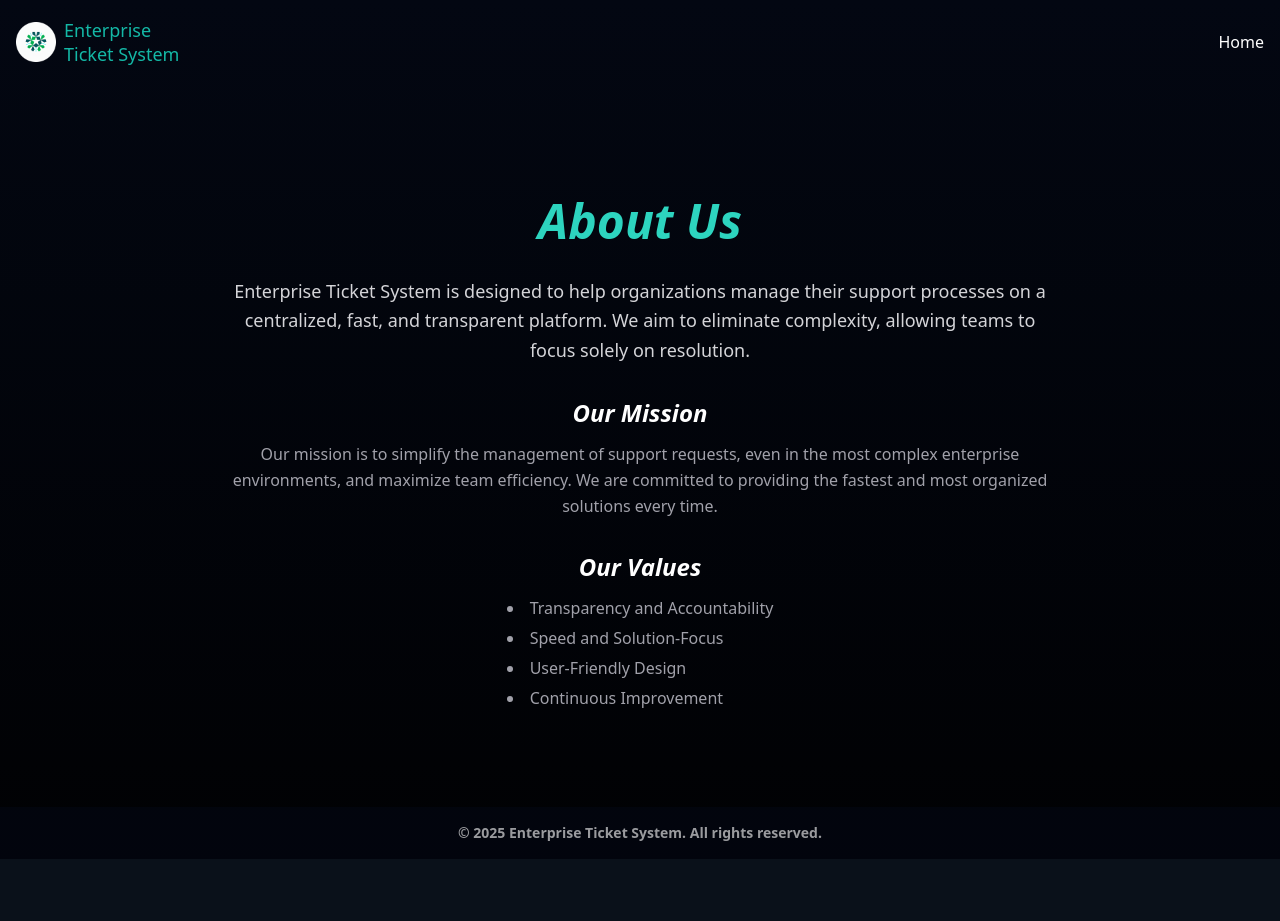
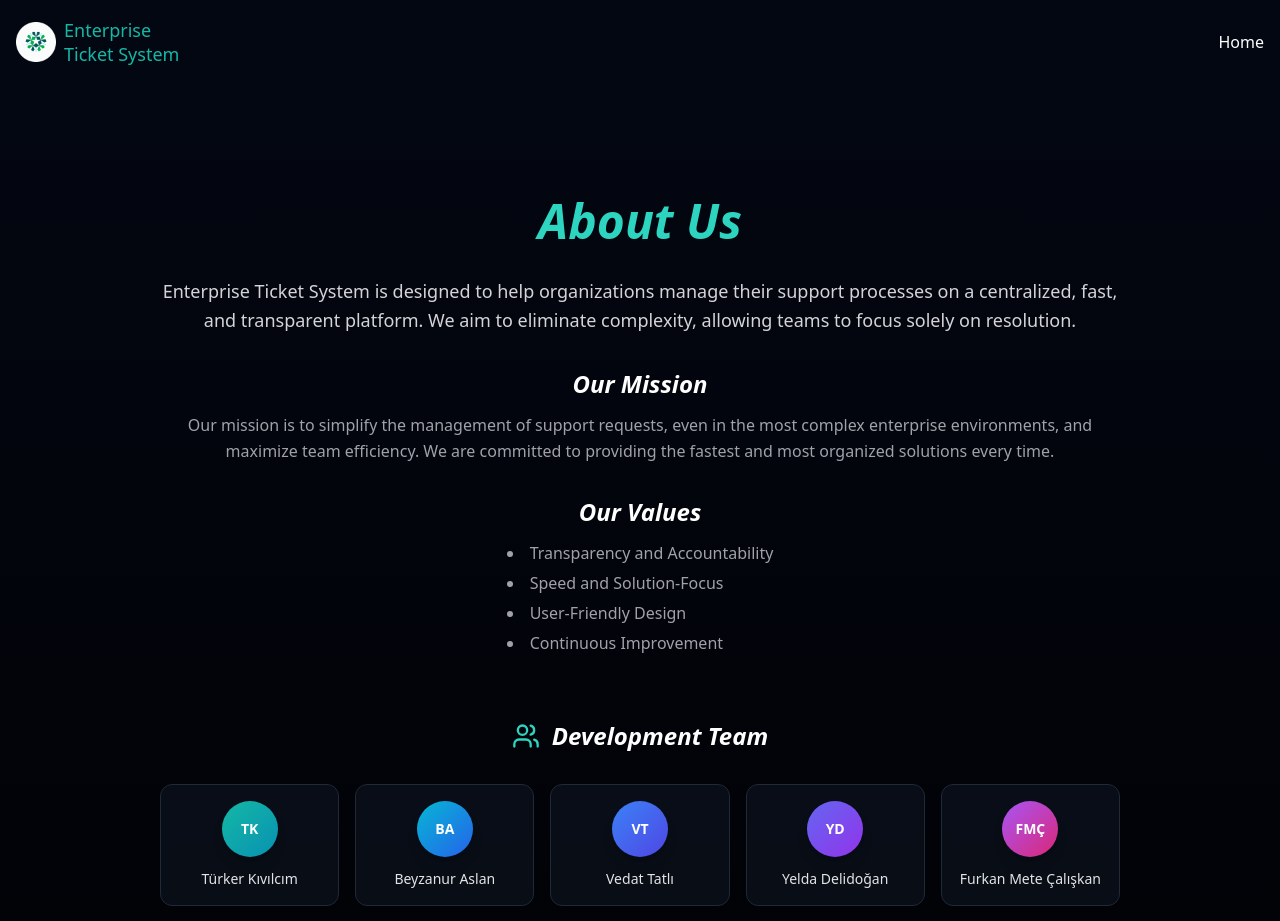
Before and after one commit to yazilim-xyz/ticket-frontend, a React (Create React App) app: page /aboutus in a window 1280 px wide. Shown: the top 921 px of the page. Before the commit the page ends 859 px from the top, so only its background shows below. Built offline with nearby package versions, Linux system fonts and the light colour scheme.

Commit message:
update AboutUsPage

```diff
--- a/src/pages/AboutUsPage.tsx
+++ b/src/pages/AboutUsPage.tsx
@@ -1,6 +1,7 @@
 import React, { useState, useEffect } from 'react';
 import { useNavigate } from 'react-router-dom';
 import logo from '../assets/logo.png';
+import { Users } from 'lucide-react';
 
 const AboutUsPage: React.FC = () => {
     const navigate = useNavigate();
@@ -17,9 +18,35 @@ const AboutUsPage: React.FC = () => {
         isMounted ? 'opacity-100' : 'opacity-0'
     }`;
 
-    // welcome sayfasına yönlendirme
     const handleHomeClick = () => {
         navigate('/');
+    };
+
+    const teamMembers = [
+        { name: "Türker Kıvılcım", initials: "TK" },
+        { name: "Beyzanur Aslan", initials: "BA" },
+        { name: "Vedat Tatlı", initials: "VT" },
+        { name: "Yelda Delidoğan", initials: "YD" },
+        { name: "Furkan Mete Çalışkan", initials: "FMÇ" },
+        { name: "Nisa Öztürk", initials: "NÖ" },
+        { name: "Ezgi Yücel", initials: "EY" },
+        { name: "Beyda Ertek", initials: "BE" },
+        { name: "Özge Nur Kök", initials: "ÖNK" },
+    ];
+
+    const getGradient = (index: number) => {
+        const gradients = [
+            "from-teal-500 to-cyan-600",
+            "from-cyan-500 to-blue-600",
+            "from-blue-500 to-indigo-600",
+            "from-indigo-500 to-purple-600",
+            "from-purple-500 to-pink-600",
+            "from-pink-500 to-rose-600",
+            "from-rose-500 to-orange-600",
+            "from-orange-500 to-amber-600",
+            "from-amber-500 to-teal-600",
+        ];
+        return gradients[index % gradients.length];
     };
 
     return (
@@ -58,7 +85,7 @@ const AboutUsPage: React.FC = () => {
 
                 {/* içerik Kısmı */}
                 <main className={`pt-20 pb-16 flex flex-col items-center justify-center text-center ${contentClasses}`}>
-                    <div className="max-w-4xl mx-auto p-8">
+                    <div className="max-w-5xl mx-auto p-8">
 
                         <h1 className="text-4xl md:text-5xl font-bold mb-8 text-teal-400 italic">
                             About Us
@@ -75,7 +102,7 @@ const AboutUsPage: React.FC = () => {
                             </p>
                         </div>
 
-                        <div>
+                        <div className="mb-12">
                             <h2 className="text-2xl font-semibold mb-3 text-white italic">Our Values</h2>
                             <ul className="text-left text-base font-normal text-zinc-400 leading-relaxed list-disc list-inside space-y-1 w-fit mx-auto">
                                 <li>Transparency and Accountability</li>
@@ -83,6 +110,42 @@ const AboutUsPage: React.FC = () => {
                                 <li>User-Friendly Design</li>
                                 <li>Continuous Improvement</li>
                             </ul>
+                        </div>
+
+                        {/* Development Team Section */}
+                        <div className="mt-16">
+                            <div className="flex items-center justify-center gap-3 mb-8">
+                                <Users className="w-7 h-7 text-teal-400" />
+                                <h2 className="text-2xl font-semibold text-white italic">Development Team</h2>
+                            </div>
+
+                            <div className="grid grid-cols-2 sm:grid-cols-3 lg:grid-cols-5 gap-4">
+                                {teamMembers.map((member, index) => (
+                                    <div
+                                        key={member.name}
+                                        className="group relative bg-gray-900/50 backdrop-blur-sm border border-gray-800 rounded-xl p-4
+                                                   hover:border-teal-500/50 hover:bg-gray-800/50 transition-all duration-300
+                                                   hover:scale-105 hover:shadow-lg hover:shadow-teal-500/10"
+                                        style={{
+                                            animationDelay: `${index * 100}ms`,
+                                        }}
+                                    >
+                                        {/* Avatar */}
+                                        <div className={`w-14 h-14 mx-auto mb-3 rounded-full bg-gradient-to-br ${getGradient(index)}
+                                                        flex items-center justify-center shadow-lg
+                                                        group-hover:scale-110 transition-transform duration-300`}>
+                                            <span className="text-white font-bold text-sm">
+                                                {member.initials}
+                                            </span>
+                                        </div>
+
+                                        {/* Name */}
+                                        <p className="text-sm font-medium text-zinc-200 group-hover:text-teal-300 transition-colors duration-300">
+                                            {member.name}
+                                        </p>
+                                    </div>
+                                ))}
+                            </div>
                         </div>
                     </div>
                 </main>
@@ -97,4 +160,5 @@ const AboutUsPage: React.FC = () => {
         </div>
     );
 };
+
 export default AboutUsPage;
```
